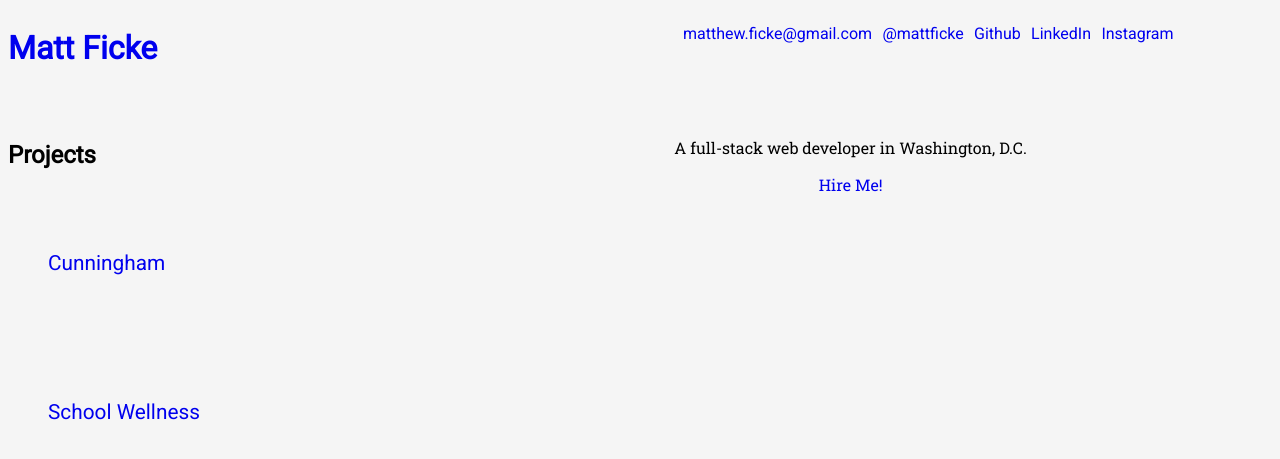
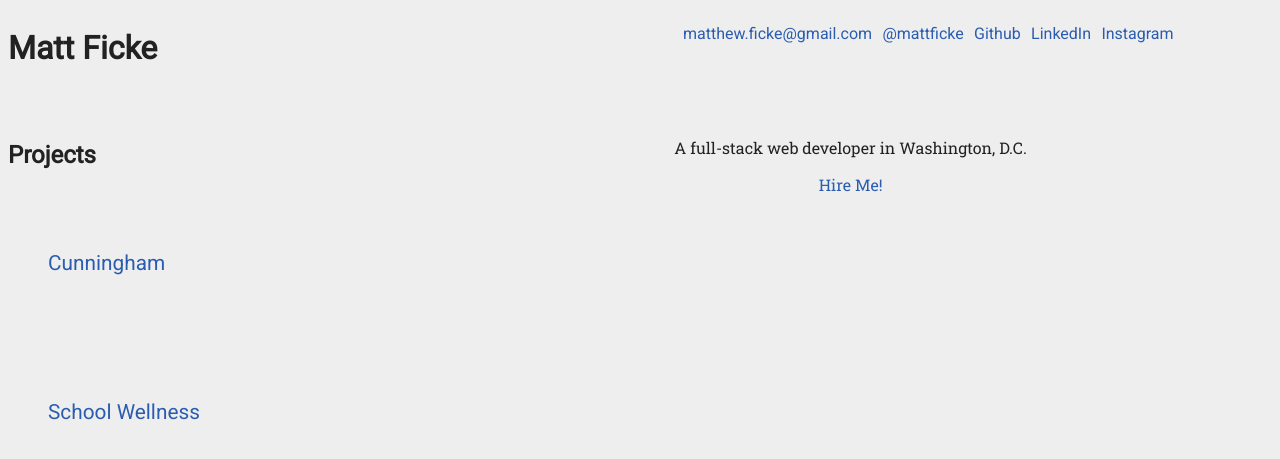
Before and after one commit to mattficke/mattficke.github.io, a Jekyll site: the page built from index.html, in a window 1280 px wide. Shown: the top 459 px of the page. Built offline with Jekyll 4.4.1, drawn with Linux system fonts in a browser that asks for light colours.

Commit message:
color changes

```diff
--- a/css/styles.css
+++ b/css/styles.css
@@ -5,7 +5,8 @@
 
 body {
   font-family: "Roboto Slab", serif;
-  background: #F5F5F5;
+  background: #eee;
+  color: #222;
 }
 
 .column-1 { width: 8.333%; }
@@ -28,6 +29,7 @@ body {
 
 a {
   text-decoration: none;
+  color: #2A5DB0
 }
 
 header {
@@ -37,6 +39,7 @@ header {
 
 h1.name {
   padding-bottom: 1em;
+  color: #222;
 }
 
 ul.navigation {
```
